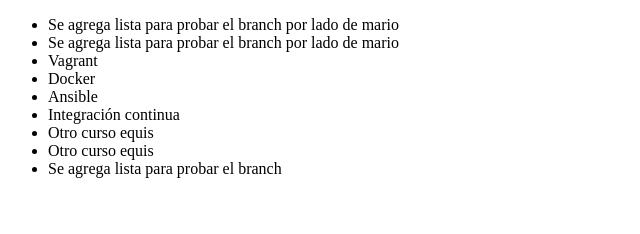
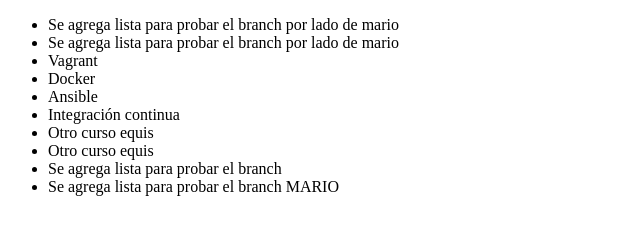
Before and after one commit to solanoxico/alura-git, a plain HTML site: page index.html in a window 1280 px wide. Shown: the whole page, without its empty margins (0-640 px from the left). Drawn offline with Linux system fonts and the light colour scheme.

Commit message:
se agrega en misma branch

```diff
--- a/index.html
+++ b/index.html
@@ -15,6 +15,7 @@
          <li>Otro curso equis</li>
          <li>Otro curso equis</li>
          <li>Se agrega lista para probar el branch</li>
+         <li>Se agrega lista para probar el branch MARIO</li>
      </ul>
 </body>
 </html>
```
